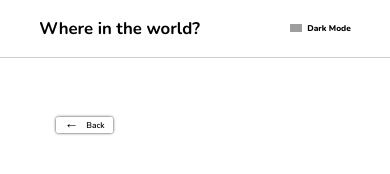
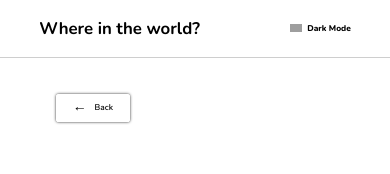
Before and after one commit to Minhaz-Hussain-01/minhaz, a plain HTML site: page countries-info/country.html in a window 390 px wide. Drawn offline with nearby package versions, Linux system fonts and the light colour scheme; no server answers; grey boxes are pictures that could not be loaded.

Commit message:
Add files via upload

```diff
--- a/countries-info/countries-info.css
+++ b/countries-info/countries-info.css
@@ -16,7 +16,6 @@ body {
     --border-color: rgb(206, 206, 206);
     font-family: 'Nunito';
     font-weight: 800;
-    background-color: var(--background-color);
     color: var(--text-color);
 }
 
--- a/countries-info/country.css
+++ b/countries-info/country.css
@@ -15,6 +15,7 @@ body {
     --border-color: rgb(206, 206, 206);
     font-family: 'Nunito';
     font-weight: 800;
+    background-color: var(--elements-color);
 }
 
 
@@ -27,7 +28,6 @@ body.dark {
 
 .main {
     padding: 5rem 10rem;
-    background-color: var(--elements-color);
 }
 
 .top {
@@ -210,6 +210,10 @@ body.dark {
         font-size: 40%;
     }
 
+    .back-button a{
+        padding: 1.5rem 3rem;
+    }
+
     .card-content-main {
         display: block;
     }
@@ -229,7 +233,7 @@ body.dark {
     }
 
     .main {
-        padding: 10rem;
+        padding: 7rem 10rem;
     }
 
     .card-container{
--- a/countries-info/country.html
+++ b/countries-info/country.html
@@ -21,7 +21,7 @@
     </div>
     <div class="main">
         <div class="back-button">
-            <a href="http://127.0.0.1:5500/countries-info/index.html"><span>&#8592;</span> Back</a>
+            <a href="/countries-info"><span>&#8592;</span> Back</a>
         </div>
         <div class="card-container">
         </div>
```
